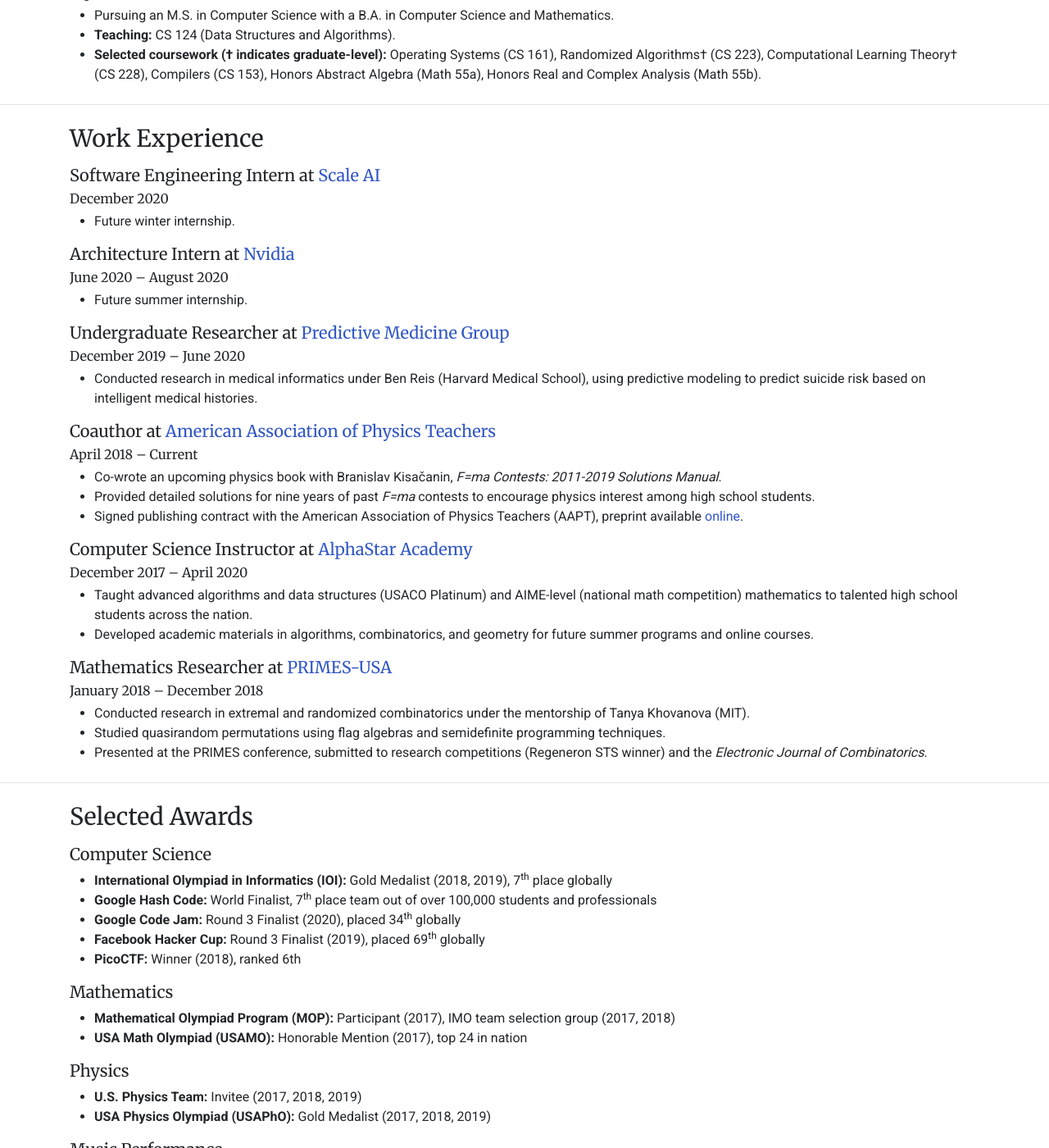
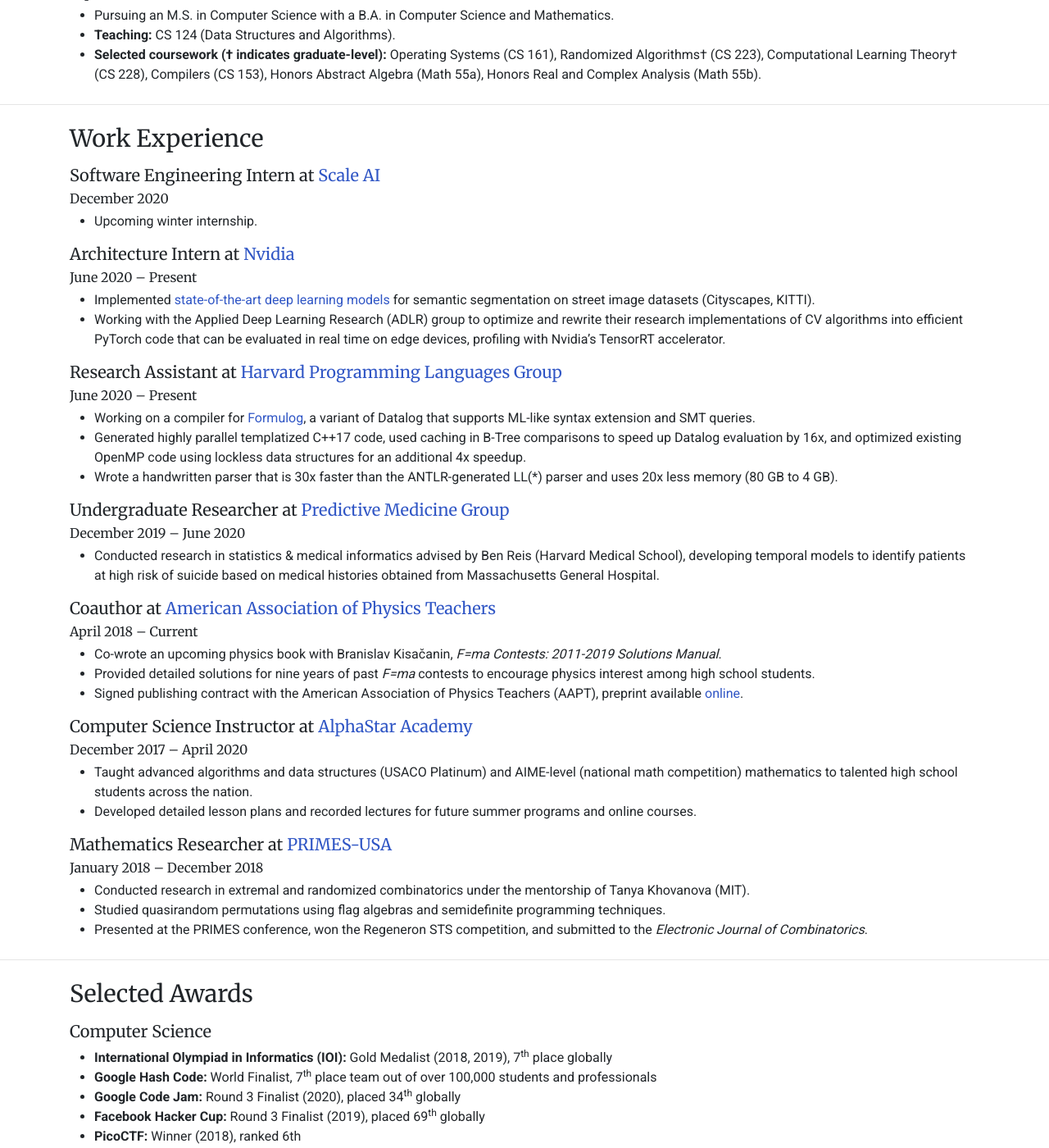
Before and after one commit to ekzhang/ekzhang.github.io, a Jekyll site: the page built from pages/resume.html, in a window 1280 px wide and 1400 px high, scrolled down 267 px. Shown: the whole window at 82% size. Built offline with Jekyll 4.4.1, drawn with Linux system fonts in a browser that asks for light colours; nearby versions of some CDN libraries.

Commit message:
Update resume

```diff
--- a/pages/resume.html
+++ b/pages/resume.html
@@ -32,17 +32,51 @@
   </h4>
   <p class="dates">December 2020</p>
   <ul>
-    <li>Future winter internship.</li>
+    <li>Upcoming winter internship.</li>
   </ul>
 
   <h4>
     Architecture Intern at
     <a href="https://www.nvidia.com">Nvidia</a>
   </h4>
-  <p class="dates">June 2020 – August 2020</p>
+  <p class="dates">June 2020 – Present</p>
   <ul>
     <li>
-      Future summer internship.
+      Implemented
+      <a href="https://arxiv.org/abs/2005.10821"
+        >state-of-the-art deep learning models</a
+      >
+      for semantic segmentation on street image datasets (Cityscapes, KITTI).
+    </li>
+    <li>
+      Working with the Applied Deep Learning Research (ADLR) group to optimize
+      and rewrite their research implementations of CV algorithms into efficient
+      PyTorch code that can be evaluated in real time on edge devices, profiling
+      with Nvidia’s TensorRT accelerator.
+    </li>
+  </ul>
+
+  <h4>
+    Research Assistant at
+    <a href="https://pl.seas.harvard.edu/"
+      >Harvard Programming Languages Group</a
+    >
+  </h4>
+  <p class="dates">June 2020 – Present</p>
+  <ul>
+    <li>
+      Working on a compiler for
+      <a href="https://github.com/HarvardPL/formulog">Formulog</a>, a variant of
+      Datalog that supports ML-like syntax extension and SMT queries.
+    </li>
+    <li>
+      Generated highly parallel templatized C++17 code, used caching in B-Tree
+      comparisons to speed up Datalog evaluation by 16x, and optimized existing
+      OpenMP code using lockless data structures for an additional 4x speedup.
+    </li>
+    <li>
+      Wrote a handwritten parser that is 30x faster than the ANTLR-generated
+      LL(*) parser and uses 20x less memory (80 GB to 4 GB).
     </li>
   </ul>
 
@@ -53,9 +87,10 @@
   <p class="dates">December 2019 – June 2020</p>
   <ul>
     <li>
-      Conducted research in medical informatics under Ben Reis (Harvard Medical
-      School), using predictive modeling to predict suicide risk based on
-      intelligent medical histories.
+      Conducted research in statistics & medical informatics advised by Ben Reis
+      (Harvard Medical School), developing temporal models to identify patients
+      at high risk of suicide based on medical histories obtained from
+      Massachusetts General Hospital.
     </li>
   </ul>
 
@@ -94,8 +129,8 @@
       students across the nation.
     </li>
     <li>
-      Developed academic materials in algorithms, combinatorics, and geometry
-      for future summer programs and online courses.
+      Developed detailed lesson plans and recorded lectures for future summer
+      programs and online courses.
     </li>
   </ul>
 
@@ -116,8 +151,8 @@
       programming techniques.
     </li>
     <li>
-      Presented at the PRIMES conference, submitted to research competitions
-      (Regeneron STS winner) and the
+      Presented at the PRIMES conference, won the Regeneron STS competition, and
+      submitted to the
       <em>Electronic Journal of Combinatorics</em>.
     </li>
   </ul>
```
